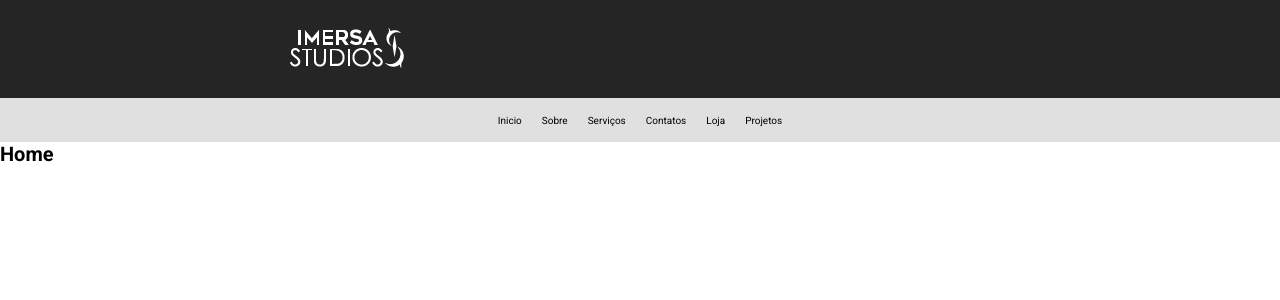
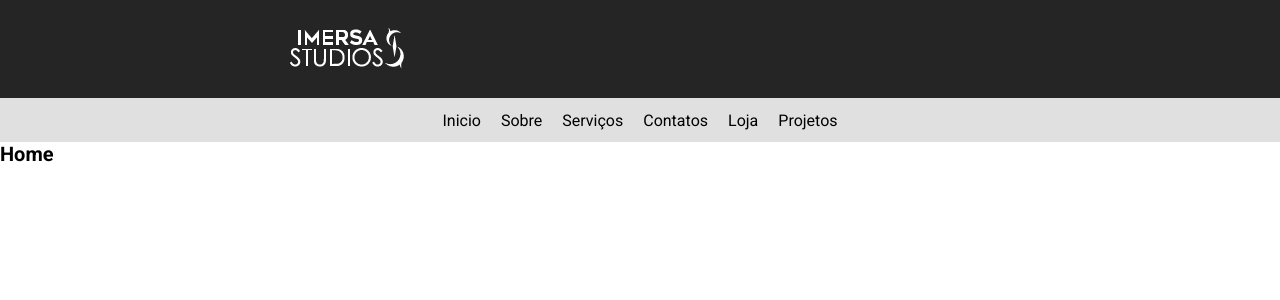
Before and after one commit to andreixhz/Imersa-Studios-FrontEnd, a React (Create React App) app: page / in a window 1280 px wide. Shown: the top 300 px of the page. Built offline with nearby package versions, Linux system fonts and the light colour scheme.

Commit message:
Ajusted font size px to rem

```diff
--- a/src/components/Menu/style.css
+++ b/src/components/Menu/style.css
@@ -19,7 +19,5 @@
     text-decoration: none;
     padding: 10px;
     color: #000;
-    font-family: Roboto;
-    font-style: normal;
-    font-weight: normal;
+    font-size: 1.6rem;
 }
```
